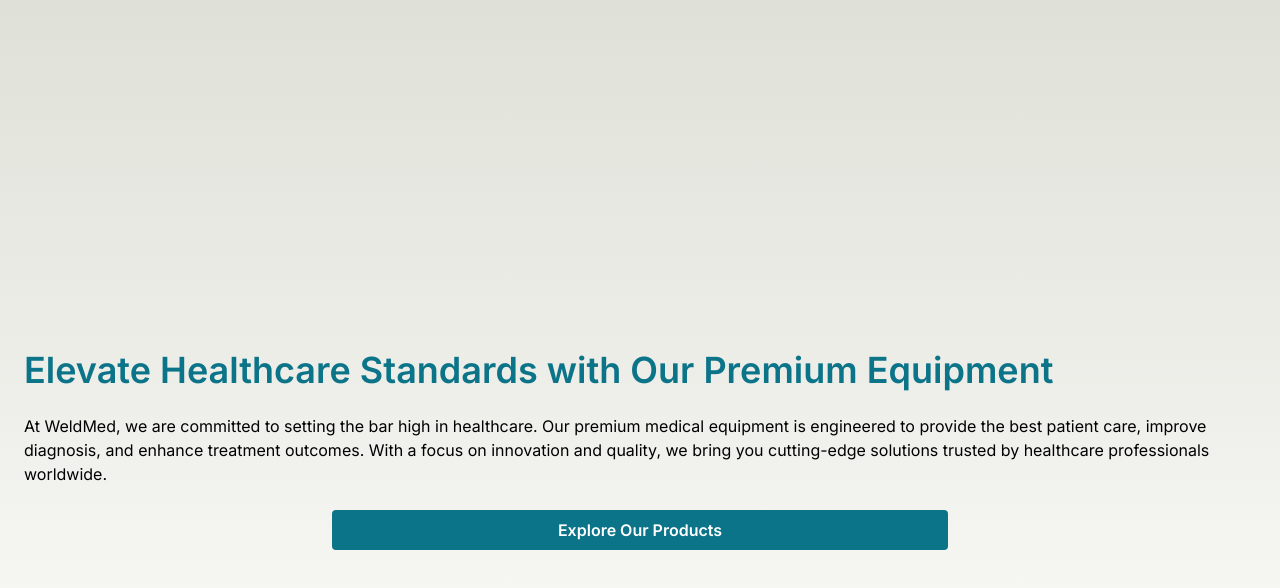
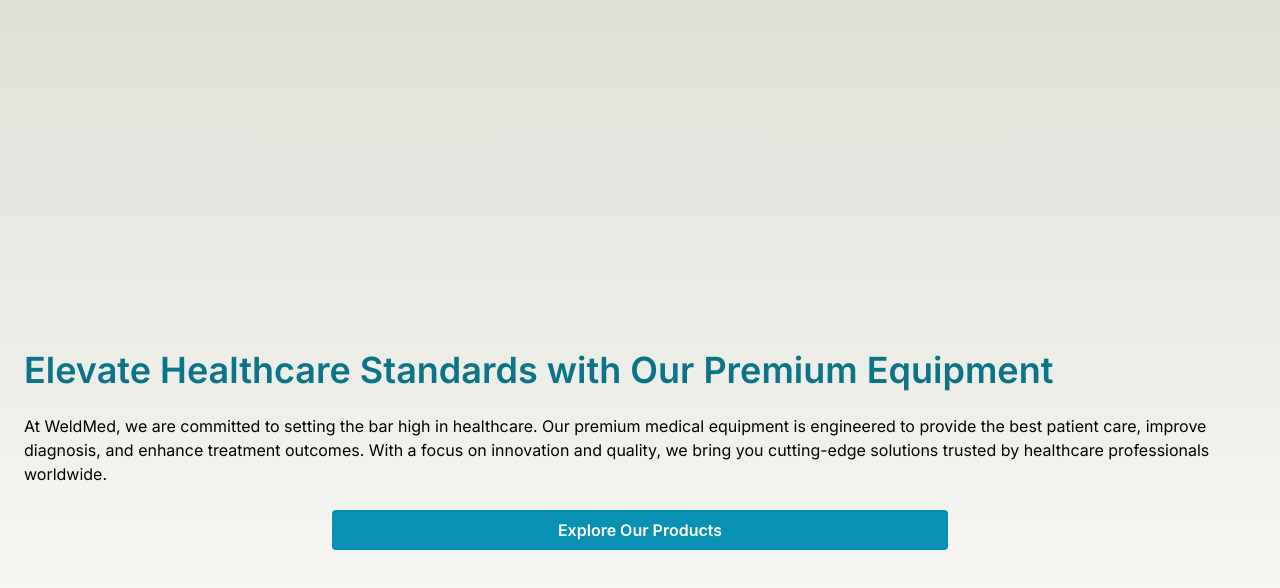
Before and after one commit to musaakhmed/msr-trading, a Next.js app: page / in a window 1280 px wide. Shown: the part 202-790 px from the top of the page. Built offline with nearby package versions, Linux system fonts and the light colour scheme.

Commit message:
color tweaks

```diff
--- a/components/ui/Hero/Hero.tsx
+++ b/components/ui/Hero/Hero.tsx
@@ -52,7 +52,7 @@ export default function Hero() {
                         },
                     }}
                     whileHover={{ scale: 1.05 }}
-                    className='p-2 bg-cerulean-500 rounded font-semibold text-white w-1/2 mx-auto'
+                    className='p-2 bg-cyan-600 rounded font-semibold text-white w-1/2 mx-auto'
                 >
                     Explore Our Products
                 </motion.button>
```
